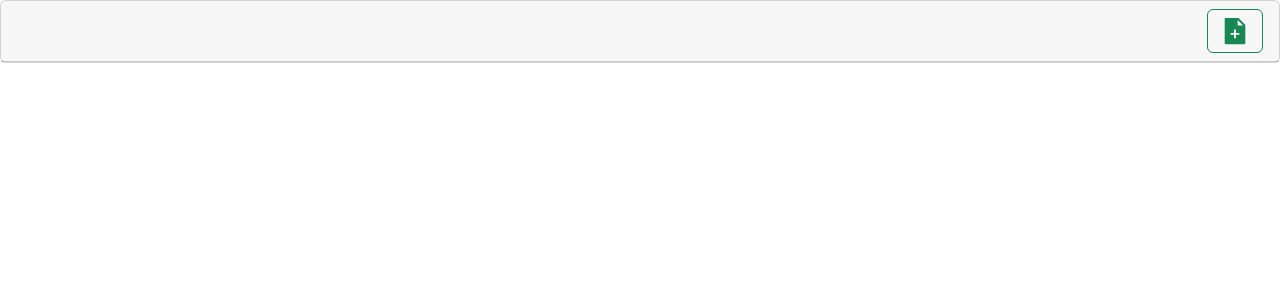
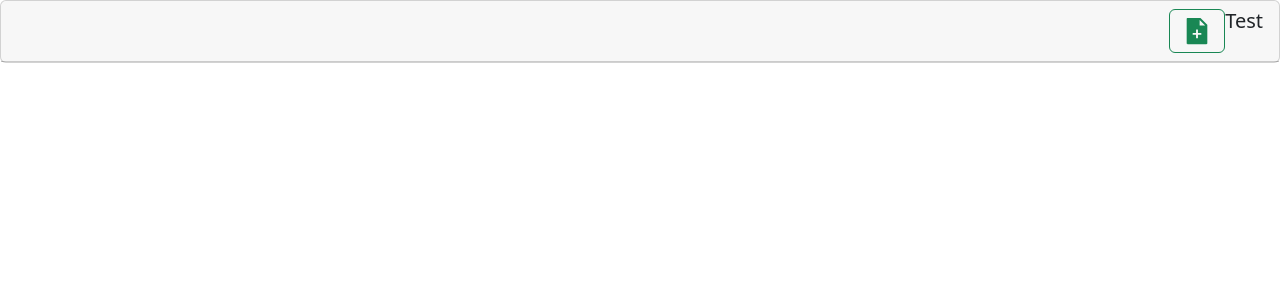
Before and after one commit to merul99/testing, a React (Create React App) app: page /educationInfo in a window 1280 px wide. Shown: the top 300 px of the page. Built offline with nearby package versions, Linux system fonts and the light colour scheme.

Commit message:
test commit

```diff
--- a/src/forms/educationForm.jsx
+++ b/src/forms/educationForm.jsx
@@ -17,6 +17,7 @@ const EducationForm = ({ formTitle }) => {
                         <AiFillFileAdd style={{ width: "30px", height: "30px", cursor: "pointer" }} />
                     </button>
                 </div>
+                <h5>Test</h5>
             </Card.Header>
         </Card>
     )
```
